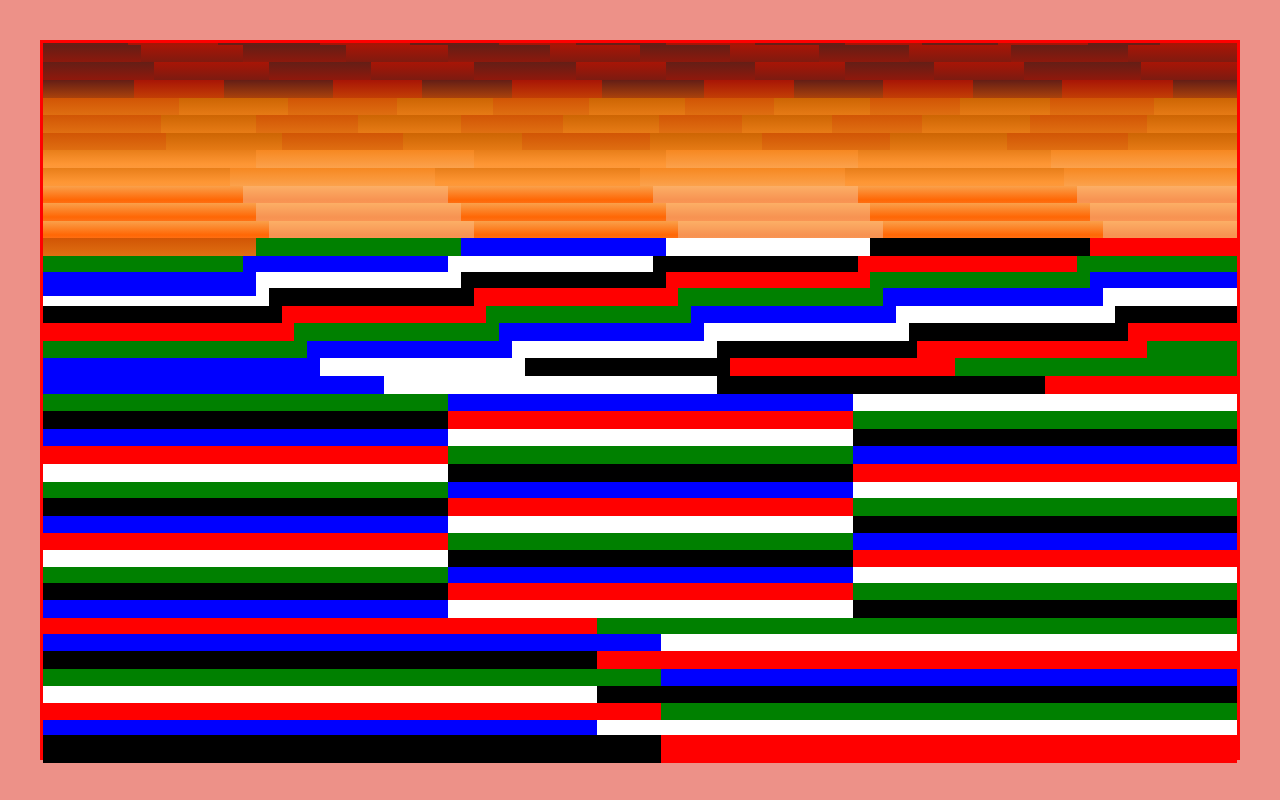
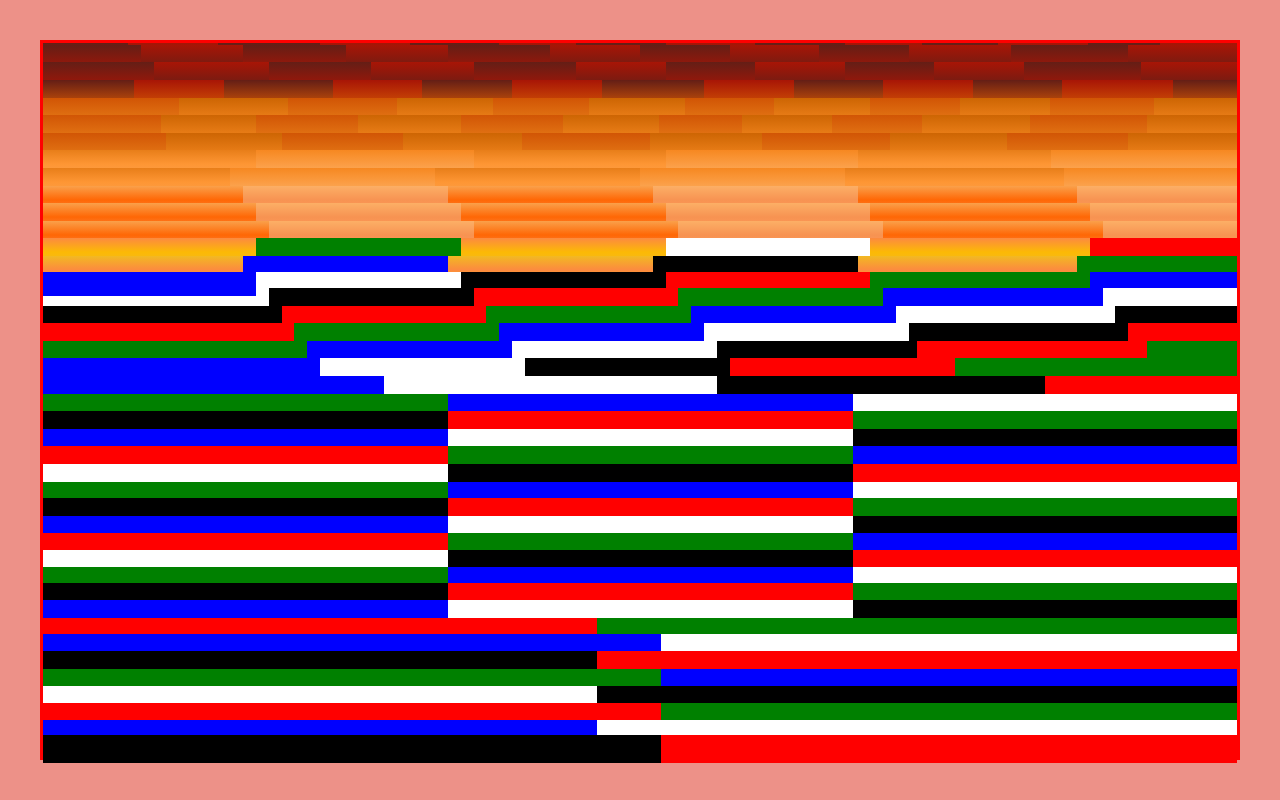
Before and after one commit to besselii/AFS2, a plain HTML site: page index.html in a window 1280 px wide. Drawn offline with Linux system fonts and the light colour scheme.

Commit message:
sky color

```diff
--- a/index.html
+++ b/index.html
@@ -797,7 +797,7 @@
     background: linear-gradient(#FAA04A, #FF6705, #FC8A40);
     }
 
-  .square115{background-color: white;
+  .square115{
     width: 10.5%;
     right: 43px;
     bottom: 68.9%;
@@ -807,25 +807,28 @@
   .square116{
     width: 17%;
     bottom: 66.7%;
-    background: linear-gradient(#D15505, #E87E19);
-    }
-
-  .square117{background-color: red;
+    background: linear-gradient(#FC8A40, #FCB905, #F2B922);
+    }
+
+  .square117{
     width: 17%;
     left: 20%;
     bottom: 66.7%;
+    background: linear-gradient(#FC8A40, #FCB905, #F2B922);
     }
 
   .square118{background-color: green;
     width: 20%;
     left: 20%;
     bottom: 66.7%;
+
     }
 
   .square119{background-color: blue;
     width: 20%;
     left: 36%;
     bottom: 66.7%;
+    background: linear-gradient(#FC8A40, #FCB905, #F2B922);
     }
 
   .square120{background-color: white;
@@ -838,6 +841,7 @@
     width: 20%;
     left: 68%;
     bottom: 66.7%;
+     background: linear-gradient(#FC8A40, #FCB905, #F2B922);
     }
 
   .square122{background-color: red;
@@ -849,6 +853,7 @@
   .square123{background-color: green;
     width: 20%;
     bottom: 64.5%;
+    background: linear-gradient(#F2B922 , #FC8A40, #FCB905);
     }
 
   .square124{background-color: blue;
@@ -861,6 +866,7 @@
     width: 20%;
     left: 35%;
     bottom: 64.5%;
+    background: linear-gradient(#F2B922 , #FC8A40, #FCB905);
     }
 
   .square126{background-color: black;
@@ -873,6 +879,7 @@
     width: 20%;
     left: 67%;
     bottom: 64.5%;
+    background: linear-gradient(#F2B922 , #FC8A40, #FCB905);
     }
 
   .square128{background-color: green;
```
